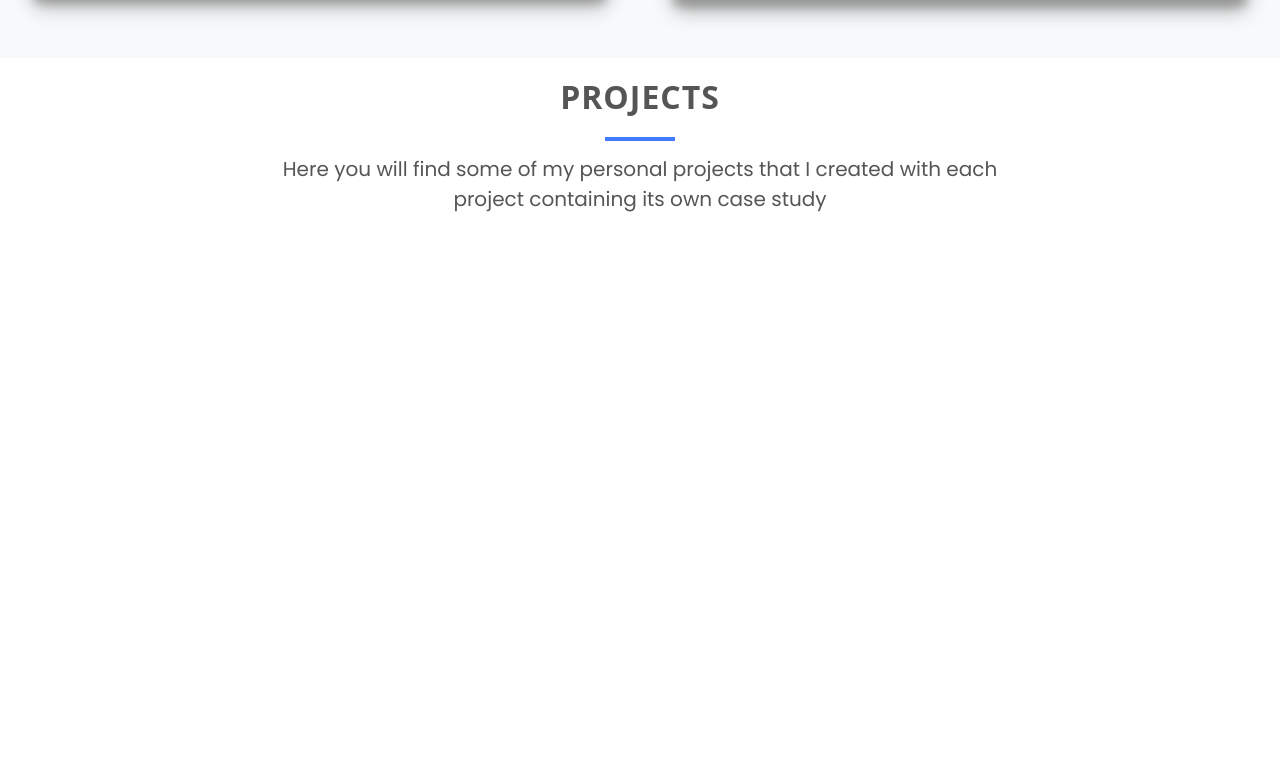
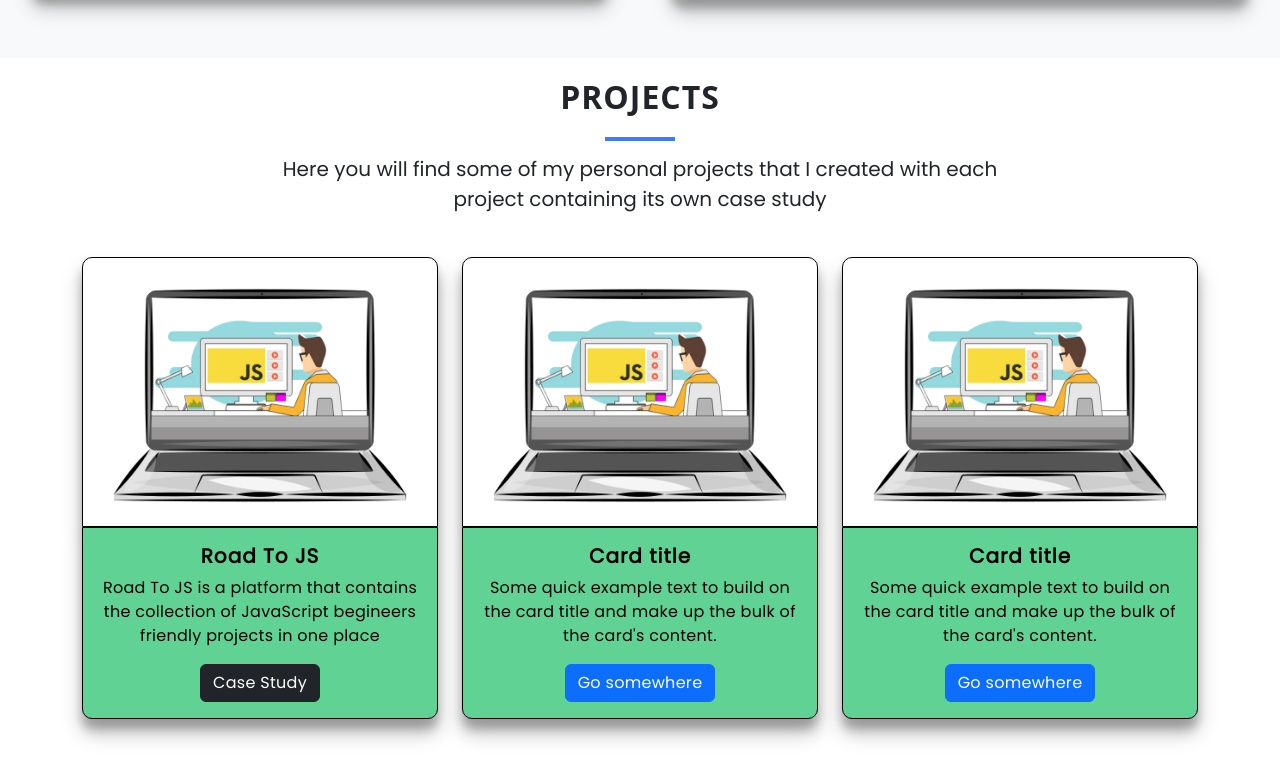
Before and after one commit to satyampund/satyam-portfolio, a React (Create React App) app: page / in a window 1280 px wide. Shown: the part 1464-2233 px from the top of the page. Before the commit the page ends 1711 px from the top, so only its background shows below. Built offline with nearby package versions, Linux system fonts and the light colour scheme.

Commit message:
feat: project card

```diff
--- /dev/null
+++ b/src/components/Projects/ProjectCard.css
@@ -0,0 +1,29 @@
+.card {
+  width: 100%;
+  border: none !important;
+  font-family: 'Poppins', sans-serif !important;
+  color: #000;
+}
+
+.card-img {
+  padding: 5px;
+  border: 1px solid black;
+  border-radius: 10px 10px 0 0 !important;
+  box-shadow: 0 14px 20px rgba(0, 0, 0, 0.25), 0 10px 10px rgba(0, 0, 0, 0.22);
+}
+
+.card-body {
+  border: 1px solid black;
+  border-radius: 0 0 10px 10px !important;
+  background-color: #60d394;
+  letter-spacing: 0.3px;
+  box-shadow: 0 14px 20px rgba(0, 0, 0, 0.25), 0 10px 10px rgba(0, 0, 0, 0.22);
+}
+.temp {
+  padding: 30px 50px;
+}
+
+.card-title {
+  font-weight: bolder;
+  letter-spacing: 1px;
+}
--- /dev/null
+++ b/src/components/Projects/ProjectCard.js
@@ -0,0 +1,61 @@
+import React from 'react';
+import './ProjectCard.css';
+import RoadToJS from './../../assests/porfolio.png';
+
+const ProjectCard = () => {
+  return (
+    <>
+      <div class="container-fluid text-center">
+        <div class="row temp">
+          <div class="col">
+            <div class="card">
+              <img className="card-img" src={RoadToJS} alt="Roadtojs"></img>
+              <div class="card-body">
+                <h5 class="card-title">Road To JS</h5>
+                <p class="card-text">
+                  Road To JS is a platform that contains the collection of JavaScript begineers
+                  friendly projects in one place
+                </p>
+                <a href="#ss" class="btn btn-dark">
+                  Case Study
+                </a>
+              </div>
+            </div>
+          </div>
+          <div class="col">
+            <div class="card">
+              <img className="card-img" src={RoadToJS} alt="Roadtojs"></img>
+              <div class="card-body">
+                <h5 class="card-title">Card title</h5>
+                <p class="card-text">
+                  Some quick example text to build on the card title and make up the bulk of the
+                  card's content.
+                </p>
+                <a href="#ssr" class="btn btn-primary">
+                  Go somewhere
+                </a>
+              </div>
+            </div>
+          </div>
+          <div class="col">
+            <div class="card">
+              <img className="card-img" src={RoadToJS} alt="Roadtojs"></img>
+              <div class="card-body">
+                <h5 class="card-title">Card title</h5>
+                <p class="card-text">
+                  Some quick example text to build on the card title and make up the bulk of the
+                  card's content.
+                </p>
+                <a href="#sss" class="btn btn-primary">
+                  Go somewhere
+                </a>
+              </div>
+            </div>
+          </div>
+        </div>
+      </div>
+    </>
+  );
+};
+
+export default ProjectCard;
--- a/src/components/Projects/Projects.js
+++ b/src/components/Projects/Projects.js
@@ -1,5 +1,6 @@
 import React from 'react';
 import './Projects.css';
+import ProjectCard from './ProjectCard';
 
 const Projects = () => {
   return (
@@ -12,6 +13,7 @@
             containing its own case study
           </h4>
         </div>
+        <ProjectCard />
       </div>
     </>
   );
--- a/src/index.css
+++ b/src/index.css
@@ -44,6 +44,6 @@
 
 body {
   margin: 0;
-  color: #555 !important;
+  /* color: #555 !important; */
   /* background-color: #333 !important; */
 }
```
Also changed, not shown: src/assests/porfolio.png (added), src/assests/project-1.png (added).
